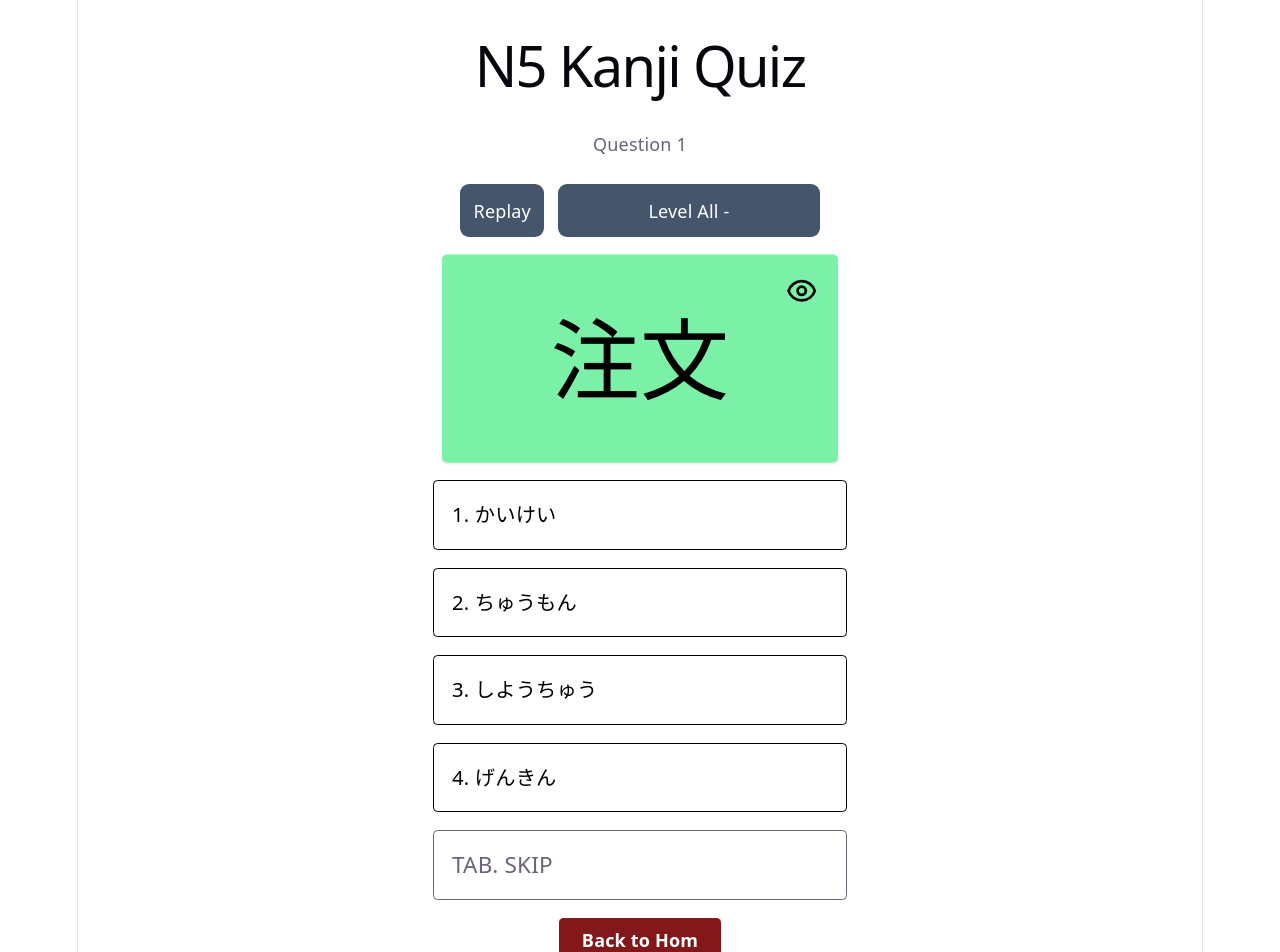
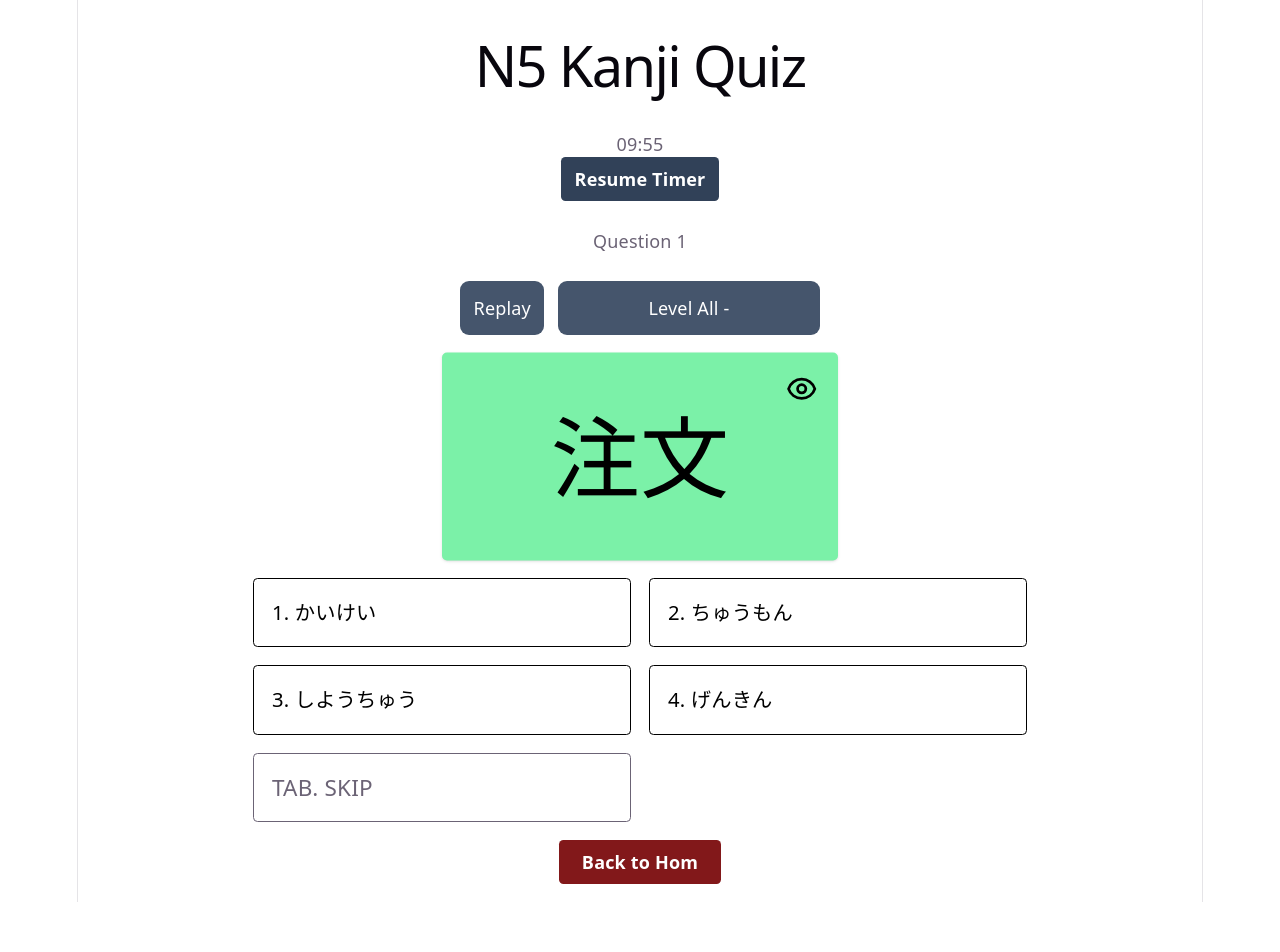
Before and after one commit to erickpurbaya/SiPalingAntek, a React (Vite) app: page /quiz/kanji/n5-3 in a window 1280 px wide. Shown: the top 952 px of the page. After the commit the page ends 902 px from the top, so only its background shows below. Built offline with nearby package versions, Linux system fonts and the light colour scheme.

Commit message:
Create new branch

```diff
--- a/src/pages/Kanji-N5.tsx
+++ b/src/pages/Kanji-N5.tsx
@@ -10,7 +10,16 @@ import { KotobeLevelTheme } from "../syllabary/kanji-n5";
 import "../style.css";
 
 export default function KanjiQuizN5({ library = n5Kanji }) {
-  const [requestedKana, setRequestedKana] = useState<Kanji[]>(library);
+  const [libraryDatabase, setLibraryDatabase] = useState<Kanji[]>(library); // To be searched on
+  const [requestedKana, setRequestedKana] = useState<string[]>(libraryDatabase.map(item => item.kanji));
+  // const [requestedKana, setRequestedKana] = useState<Kanji[]>(libraryDatabase);
+
+  const timerTotalSeconds = 600;
+  const bouncingTime = 500;
+  // const [timerCount, setTimerCount] = useState({
+  //   minutes: Math.max(0, Math.floor(timerTotalSeconds / 60)),
+  //   seconds: timerTotalSeconds % 60
+  // })
 
   const storageName = storageNames;
   // const [storeKanjiLearn, setStorageKanjiLearn] = useState()
@@ -21,6 +30,8 @@ export default function KanjiQuizN5({ library = n5Kanji }) {
   const playWrong = useSound(AnswerSound.incorrect);
 
   const [showAnswer, setShowAnswer] = useState(false);
+  const [isBouncing, setIsBouncing] = useState(false);
+  const [isWiggle, setIsWiggle] = useState(false);
   // const [backdropActive, setBackdropActive] = useState(true);
 
   const [levelSelect, setLevelSelect] = useState(0)
@@ -39,10 +50,13 @@ export default function KanjiQuizN5({ library = n5Kanji }) {
   const [correctStreak, setCorrectStreak] = useState<number>(0);
   const [wrongIndicator, setWrongIndicator] = useState<boolean>(false);
   const [questionNo, setQuestionNo] = useState(1);
-  const [question, setQuestion] = useState(getQuestion());
+  const [question, setQuestion] = useState(() =>
+    getQuestion('initialization')
+  );
 
-  function getQuestion() {
-    return generateQuestion(requestedKana, "kanji");
+  function getQuestion(from: string) {
+    console.log(from);
+    return generateQuestion(libraryDatabase, "kanji", requestedKana);
   }
 
   function remedyKanji(kanji: string) {
@@ -63,6 +77,74 @@ export default function KanjiQuizN5({ library = n5Kanji }) {
 
     localStorage.setItem("hard_kanji", JSON.stringify(hardKanji));
   }
+
+  // Timer
+  const [countTimer, setCountTimer] = useState(timerTotalSeconds);
+  const [countRunning, setCountRunning] = useState(false);
+  const [countdown, setCountdown] = useState({ minutes: 0, seconds: 0 });
+  const timerRef = useRef<ReturnType<typeof setInterval> | null>(null);
+  const [triggerTimer, setTriggerTimer] = useState(false);
+
+  function beginCountdown() {
+    // Prevent multiple intervals
+    if (timerRef.current !== null) return;
+
+    setTriggerTimer(!triggerTimer);
+    setCountRunning(true)
+
+    timerRef.current = setInterval(() => {
+      setCountTimer(prev => {
+        if (prev <= 1) {
+          pauseCountdown();
+          handleTimeOut();
+          setCountRunning(false)
+          return 0;
+        }
+
+        return prev - 1;
+      });
+    }, 1000);
+  }
+
+  function pauseCountdown() {
+    if (timerRef.current !== null) {
+      clearInterval(timerRef.current);
+      timerRef.current = null;
+    }
+
+    setCountRunning(false)
+    setTriggerTimer(!triggerTimer);
+  }
+
+  // useEffect(() => {
+  //   const timer = setInterval(() => {
+  //     setCountTimer(prev => {
+  //       if (prev <= 1) {
+  //         clearInterval(timer);
+  //         handleTimeOut();
+  //         return 0;
+  //       }
+
+  //       return prev - 1;
+  //     });
+  //   }, 1000);
+
+  //   return () => clearInterval(timer);
+  // }, []);
+
+  function handleTimeOut() {
+    console.log("Time's up!");
+  }
+
+  useEffect(() => {
+    const countMinutes = Math.floor(countTimer / 60);
+    const countSeconds = countTimer % 60
+
+    setCountdown({
+      minutes: countMinutes,
+      seconds: countSeconds
+    })
+  }, [countTimer])
 
   function useSound(path: string) {
     const audioRef = useRef<HTMLAudioElement | null>(null);
@@ -87,7 +169,7 @@ export default function KanjiQuizN5({ library = n5Kanji }) {
       setQuestionNo(prev => prev + 1); // Trigger useEffect
       setCorrectStreak(prev => prev + 1)
     }
-    setQuestion(getQuestion());
+    setQuestion(getQuestion('next question'));
     setWrongIndicator(false);
   }
 
@@ -97,11 +179,24 @@ export default function KanjiQuizN5({ library = n5Kanji }) {
 
   function handleTypeAnswer(selected: string) {
     if (selected === question.correct.romaji) {
-      setRequestedKana(
-        (requestedKana as Kanji[]).filter(
-          ({ kanji }) => kanji !== (question.correct as Kanji).kanji
-        )
-      );
+      // Record if showAnswer was initially clicked by user.
+      const demandedShown = showAnswer
+      if (!demandedShown) {
+        setShowAnswer(true)
+      }
+      setIsBouncing(true)
+      setTimeout(() => {
+        setIsBouncing(false)
+        if (!demandedShown) {
+          setShowAnswer(false)
+        }
+        // setRequestedKana(
+        //   (requestedKana as Kanji[]).filter(
+        //     ({ kanji }) => kanji !== (question.correct as Kanji).kanji
+        //   )
+        // );
+        setRequestedKana(requestedKana.filter(item => item !== (question.correct as Kanji).kanji));
+      }, bouncingTime)
 
       // nextQuestion(); Generated at useEffect
       if (correctStreak >= 10) {
@@ -117,6 +212,10 @@ export default function KanjiQuizN5({ library = n5Kanji }) {
   }
 
   function wrongAnswer(){
+    setIsWiggle(true)
+    setTimeout(() => {
+      setIsWiggle(false)
+    }, bouncingTime)
     setCorrectStreak(0);
     remedyKanji((question.correct as Kanji).kanji)
     playWrong()
@@ -128,13 +227,10 @@ export default function KanjiQuizN5({ library = n5Kanji }) {
     setWrongIndicator(false)
   }
 
-  // function changeLevel(){
-  //   const kanjis = library.filter(item => item.round == levelSelect);
-  //   if (kanjis.length > 0) {
-  //     setRequestedKana(kanjis);
-  //     setLevelChange(prev => prev + 1);
-  //   }
-  // }
+  function renewKanjiList(kanjis: Kanji[]){
+    setLibraryDatabase(kanjis)
+    setRequestedKana(library.map(prev => prev.kanji))
+  }
 
   function buttonChangeLevel(level: number){
     const kanjis = library.filter(item => item.round == level);
@@ -144,15 +240,18 @@ export default function KanjiQuizN5({ library = n5Kanji }) {
         KotobeLevelTheme.find(item => item.level === level)?.theme ?? ""
     );
     if (kanjis.length > 0) {
-      setRequestedKana(kanjis);
+      // setRequestedKana(kanjis);
+      renewKanjiList(kanjis)
       setLevelChange(true);
     }
   }
 
   useEffect(() => {
     const handleKeyDown = (e: KeyboardEvent) => {
+      if (!countRunning) return
+      e.preventDefault();
+
       if (e.key === "Tab") {
-        e.preventDefault();
         if (wrongIndicator) {
           continueAfterWrong();
         } else if (!wrongIndicator){
@@ -185,13 +284,16 @@ export default function KanjiQuizN5({ library = n5Kanji }) {
   useEffect(() => {
     if (library.length === requestedKana.length) return
     if (levelChange) {
-      setQuestion(getQuestion())
+      setQuestion(getQuestion('useEffect level'))
       setLevelChange(false)
     } else {
       nextQuestion()
     }
   }, [levelChange, requestedKana])
 
+  useEffect(() => {
+    beginCountdown() // Immediately start timer
+  }, [])
 
   return (
     <div className="flex flex-col h-full min-h-screen">
@@ -199,7 +301,31 @@ export default function KanjiQuizN5({ library = n5Kanji }) {
         N5 Kanji Quiz
       </h1>
 
+      <div className="flex gap-3">
+        {/* <button
+          onClick={stopTimer}
+          className="hover:bg-red-300 w-fit min-w-30 hover:font-bold cursor-pointer text-black rounded-xl px-4 py-2 bg-yellow-600 duration-500 transition-colors">
+            Stop Timer
+        </button> */}
+        {/* <button
+          onClick={resumeTimer}
+          className="hover:bg-red-300 w-fit min-w-30 hover:font-bold cursor-pointer text-black rounded-xl px-4 py-2 bg-yellow-600 duration-500 transition-colors">
+            Resume Timer
+        </button> */}
+      </div>
+
       <div className="flex flex-col items-center gap-6">
+        <div>
+          <p>
+            {String(countdown.minutes).padStart(2, '0')}:
+            {String(countdown.seconds).padStart(2, '0')}
+          </p>
+          <button
+            onClick={!triggerTimer ? beginCountdown : pauseCountdown}
+            className="px-3 py-2 bg-slate-700 text-white font-bold rounded-sm hover:cursor-pointer">
+              {!triggerTimer ? 'Start Timer' : 'Resume Timer'}
+            </button>
+        </div>
         <p>Question {questionNo}</p>
         <div className="gap-3 relative flex min-w-80 justify-between">
           {/* <input
@@ -240,8 +366,10 @@ export default function KanjiQuizN5({ library = n5Kanji }) {
           question && isKanji(question.correct) &&
             <motion.div
               animate={correctStreak >= 1 ? { y: [0, -10, 0]} : {}}
-              transition={{ duration: 0.3 }}
-              className={`text-7xl px-3 py-12 w-80 relative duration-300 transition-all text-black rounded shadow ${wrongIndicator ? 'bg-red-300' : 'bg-green-300 scale-110'}`}>
+                transition={{ duration: 0.3 }}
+                className={`
+                  ${isBouncing &&'animate-bounce-right'}
+                  text-7xl px-3 py-12 w-80 relative duration-300 transition-all text-black rounded shadow ${wrongIndicator ? 'bg-red-300' : 'bg-green-300 scale-110'}`}>
                 {question.correct.kanji}
                 {
                   (wrongIndicator || showAnswer) &&
@@ -253,7 +381,7 @@ export default function KanjiQuizN5({ library = n5Kanji }) {
                         {wrongIndicator && question.correct.kana}
                       </div>
                       <div className="flex items-center justify-center">
-                        {question.correct.indonesian}
+                        {question.correct.indonesian ?? question.correct.meaning}
                       </div>
                     </div>
                 }
@@ -287,29 +415,35 @@ export default function KanjiQuizN5({ library = n5Kanji }) {
           />
         </div> */}
 
-        <div className="grid grid-cols-1 gap-4 w-full max-w-md px-10">
+        <div className="grid grid-cols-1 md:grid-cols-2 gap-4 w-full max-w-3xl px-10">
           {question && question.answers.map((answer, index) => (
             <button
               key={isKanji(answer) ? answer.kanji : answer.romaji}
               onClick={() => handleTypeAnswer(answer.romaji)}
               className={`
                 ${wrongIndicator && "text-black"}
-                ${wrongIndicator && isAnswerCorrect(answer.romaji) ? "border-green-400 bg-green-300" : ( !wrongIndicator ? "bg-white" : "border-red-400 bg-red-200") }
+                ${wrongIndicator && isAnswerCorrect(answer.romaji) ? "border-green-400! bg-green-300! font-semibold!" : ( !wrongIndicator ? "bg-white" : "border-red-400! bg-red-200!") }
                 border
                 rounded
                 p-4
                 text-black
                 text-lg
-                hover:bg-gray-100
+                hover:bg-gray-200
                 hover:text-black
+                ${(!wrongIndicator && countRunning) && 'hover:scale-103'}
+                disabled:cursor-not-allowed
+                cursor-pointer
                 text-left
                 transition-all
-                duration-300
+                duration-200
                 relative
+                ${isBouncing && isAnswerCorrect(answer.romaji) ? 'animate-bounce-right' : ''}
+                ${isWiggle && !isAnswerCorrect(answer.romaji) ? 'animate-wiggle-wrong' : ''}
               `}
-              disabled={wrongIndicator}
+              disabled={wrongIndicator || !countRunning}
             >
               {index + 1}. {answer.kana}
+              {/* + {answer.romaji == question.correct.romaji ? 'Benar' : 'Salah'} */}
               {
                 wrongIndicator && isKanji(answer) &&
                   <div className="absolute right-3 top-[50%] translate-y-[-50%] text-sm text-right">
@@ -328,12 +462,13 @@ export default function KanjiQuizN5({ library = n5Kanji }) {
                 rounded
                 p-4
                 text-xl
-                hover:bg-gray-100
-                hover:text-black
+                ${!wrongIndicator ? 'hover:bg-gray-100 hover:text-black' : 'hover:scale-103 cursor-pointer'}
+                disabled:bg-gray-300
+                disabled:text-black
                 text-left
                 transition
               `}
-              // disabled={wrongIndicator}
+              disabled={!countRunning}
             >
               { wrongIndicator ? 'TAB. CONTINUE' : 'TAB. SKIP'}
             </button>
--- a/src/utilities/quiz.tsx
+++ b/src/utilities/quiz.tsx
@@ -30,8 +30,12 @@ export function getRandomItem<T>(items: T[]): T {
   return items[Math.floor(Math.random() * items.length)];
 }
 
-export function generateQuestion<T extends Kana | Kanji>(collection: T[], type: "kana" | "kanji" = "kana") {
-  const correct: Kana | Kanji = getRandomItem(collection);
+export function generateQuestion<T extends Kana | Kanji>(collection: T[], type: "kana" | "kanji" = "kana", requestedKanji: string[] = []) {
+  const filteredCollection = requestedKanji.length == 0 ? collection
+    : collection.filter(item => requestedKanji.includes((item as Kanji).kanji) )
+
+  console.log(filteredCollection)
+  const correct: Kana | Kanji = getRandomItem(filteredCollection);
 
   const wrongAnswers = shuffle(
     collection.filter(item => {
```
Also changed, not shown: src/style.css (+43 -0 lines).
